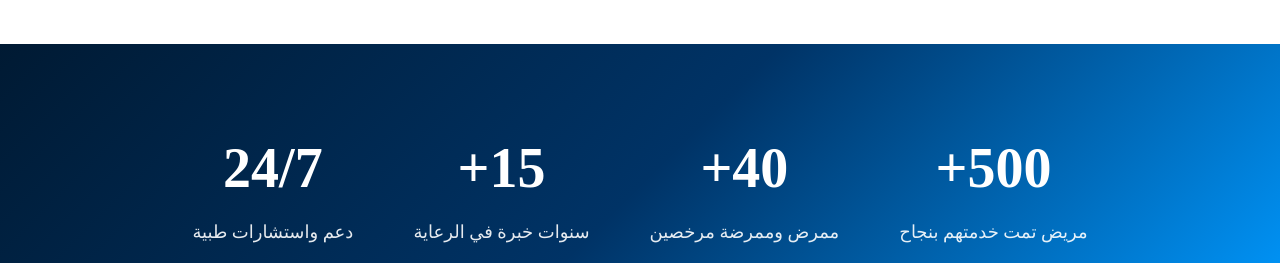
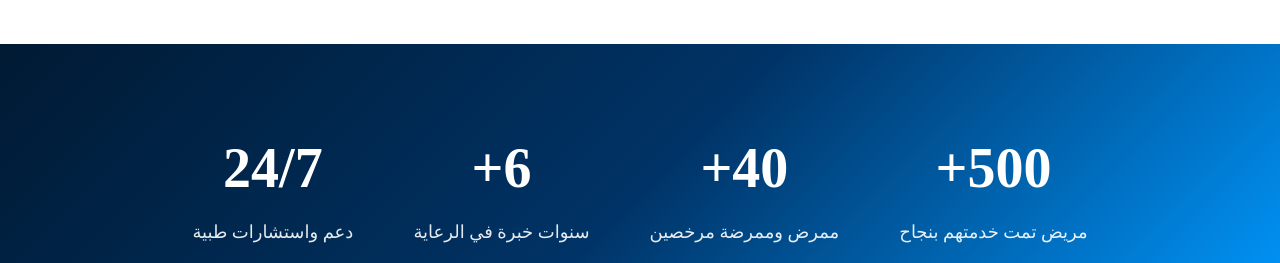
Before and after one commit to zyad3sker/Wisal, a plain HTML site: page index.html in a window 1280 px wide. Shown: the part 3960-4223 px from the top of the page. Drawn offline with Linux system fonts and the light colour scheme.

Commit message:
Add files via upload

```diff
--- a/index.html
+++ b/index.html
@@ -264,7 +264,7 @@
         <p>ممرض وممرضة مرخصين</p>
     </div>
     <div class="stat-box reveal">
-        <h2>15+</h2>
+        <h2>6+</h2>
         <p>سنوات خبرة في الرعاية</p>
     </div>
     <div class="stat-box reveal">
```
